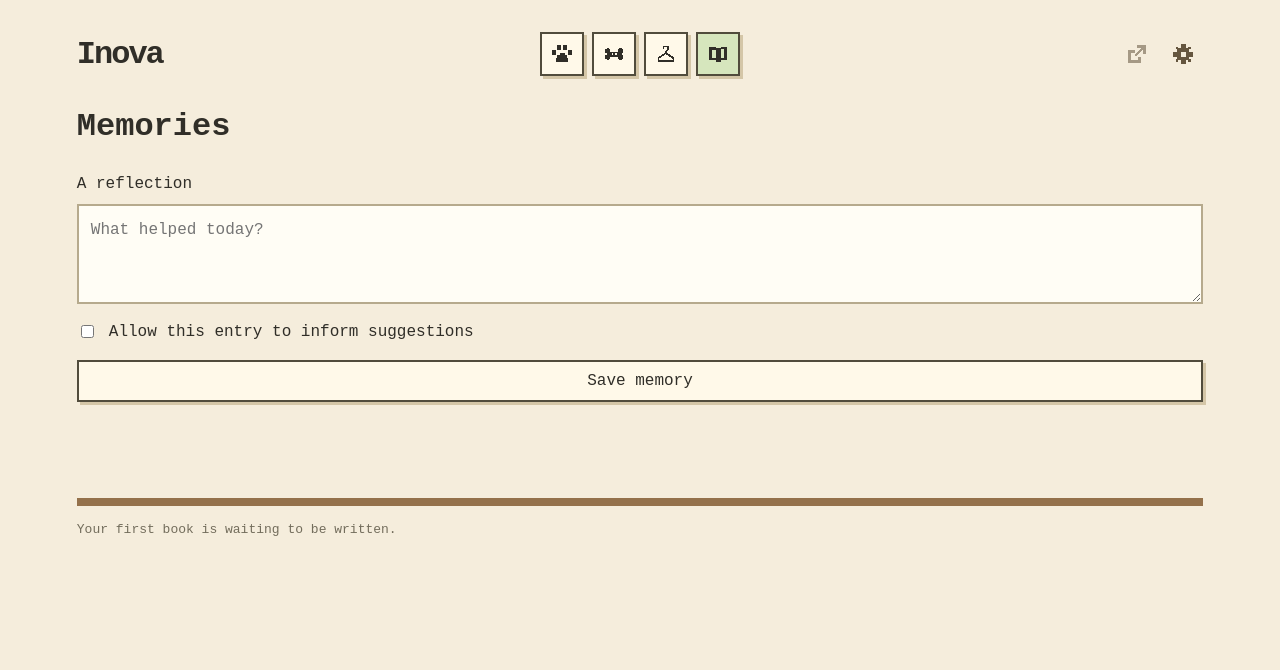
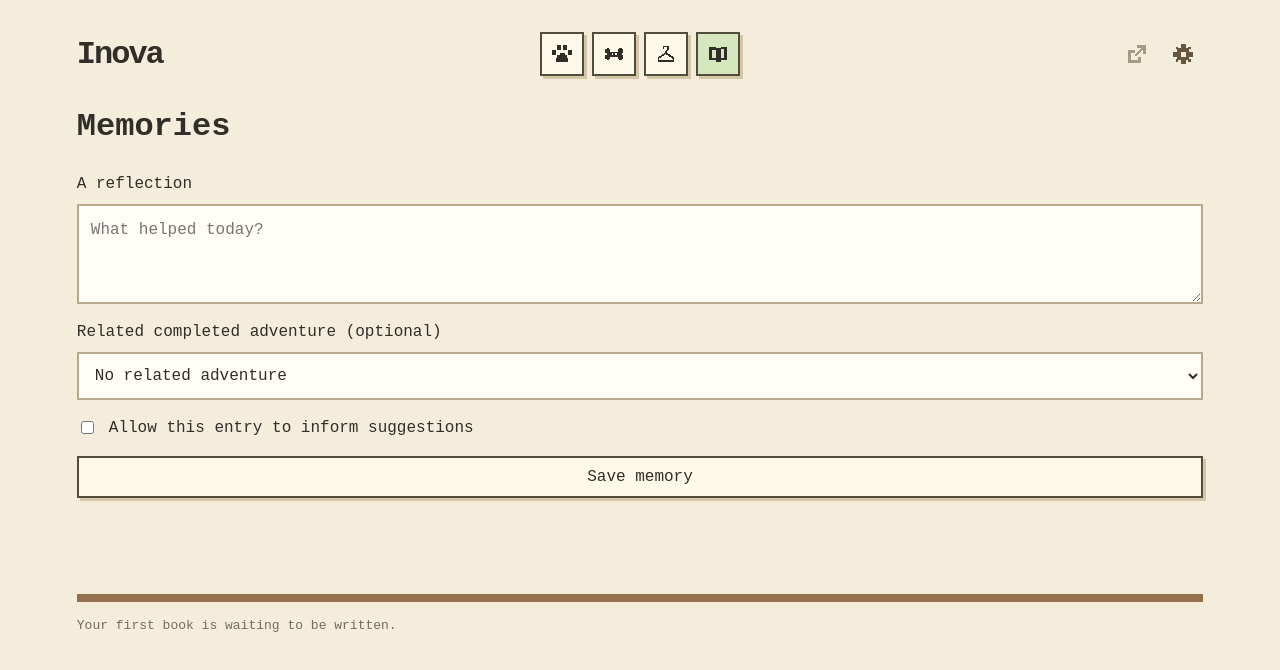
Before and after one commit to JBarmada/Inova, a React (Vite) app: page / in a window 1280 px wide. Both pictures are taken after a click on the button 718 px from the left and 54 px from the top of the page. Shown: the top 670 px of the page. Built offline with nearby package versions, Linux system fonts and the light colour scheme.

Commit message:
Connect reflections to completed adventures

```diff
--- a/src/features/world/MemoryShelf.tsx
+++ b/src/features/world/MemoryShelf.tsx
@@ -9,16 +9,23 @@ export function MemoryShelf() {
   const [editing, setEditing] = useState(false);
   const [draft, setDraft] = useState("");
   const [allowed, setAllowed] = useState(false);
+  const [questId, setQuestId] = useState("");
   const [selectedId, setSelectedId] = useState<string | null>(null);
   const selected = state.memories.find((entry) => entry.id === selectedId);
   const { run, busy, message } = useAction();
   async function save() {
-    await dispatch({ type: "add-memory", memory: { id: newId(), text, createdAt: now(), aiAllowed: allowed } });
+    await dispatch({ type: "add-memory", memory: { id: newId(), text, createdAt: now(), aiAllowed: allowed, ...(questId ? { questId } : {}) } });
     setText("");
+    setQuestId("");
+    setAllowed(false);
   }
   return <section className="memory-shelf" aria-label="Memories"><h2>Memories</h2>
     <form onSubmit={(event) => { event.preventDefault(); void run(save, "A memory was added to your shelf."); }}>
       <label>A reflection<textarea required value={text} maxLength={4000} onChange={(event) => setText(event.target.value)} placeholder="What helped today?" /></label>
+      <label>Related completed adventure (optional)<select value={questId} disabled={busy} onChange={(event) => setQuestId(event.target.value)}>
+        <option value="">No related adventure</option>
+        {state.quests.filter((quest) => quest.status === "completed").map((quest) => <option key={quest.id} value={quest.id}>{quest.title}</option>)}
+      </select></label>
       <label className="checkbox"><input type="checkbox" checked={allowed} onChange={(event) => setAllowed(event.target.checked)} />Allow this entry to inform suggestions</label>
       <button disabled={busy}>Save memory</button>
     </form>
@@ -26,6 +33,7 @@ export function MemoryShelf() {
       onClick={() => void run(async () => { setSelectedId(memory.id); setEditing(false); }, "Book opened.")}>{new Date(memory.createdAt).toLocaleDateString()}</button>)}</div>
     {!state.memories.length && <p className="empty">Your first book is waiting to be written.</p>}
     {selected && <article className="open-book"><h4>{new Date(selected.createdAt).toLocaleString()}</h4>
+      {selected.questId && <p>Adventure: {state.quests.find((quest) => quest.id === selected.questId)?.title ?? "Unavailable adventure"}</p>}
       {editing ? <form onSubmit={(event) => { event.preventDefault(); void run(async () => {
         await dispatch({ type: "edit-memory", id: selected.id, text: draft }); setEditing(false);
       }, "Memory updated."); }}><label>Edit reflection<textarea required maxLength={4000} value={draft}
--- a/src/state/reducer.ts
+++ b/src/state/reducer.ts
@@ -42,6 +42,9 @@ function apply(state: AppState, action: Action): AppState {
     case "equip": case "unequip": case "wardrobe-scenario": return changeEquipment(state, action);
     case "add-memory":
       if (state.memories.some((entry) => entry.id === action.memory.id)) return state;
+      if (action.memory.questId && !state.quests.some((quest) => quest.id === action.memory.questId && quest.status === "completed")) {
+        throw Error("A related adventure must be completed first.");
+      }
       return { ...state, memories: [...state.memories, action.memory] };
     case "edit-memory": {
       const text = action.text.trim();
--- a/src/styles.css
+++ b/src/styles.css
@@ -8,7 +8,7 @@
 :root { font-family: ui-monospace, "Cascadia Code", monospace; color: #302e28; background: transparent; font-synthesis: none; }
 * { box-sizing: border-box; }
 body { margin: 0; }
-button, input, textarea { font: inherit; }
+button, input, textarea, select { font: inherit; }
 button { cursor: pointer; border: 2px solid #514c3c; background: #fff9e9; color: #302e28; padding: 10px 16px; box-shadow: 3px 3px 0 #d4c6a7; }
 button:hover:not(:disabled) { background: #e2edcf; }
 button:active:not(:disabled) { transform: translate(2px, 2px); box-shadow: 1px 1px 0 #d4c6a7; }
@@ -38,7 +38,7 @@ nav { margin: 24px 0 32px; text-transform: capitalize; }
 .dog-stage { display: flex; justify-content: center; min-height: 210px; align-items: center; }
 form { display: grid; gap: 16px; margin: 24px 0; }
 label { display: grid; gap: 8px; text-align: left; line-height: 1.5; }
-input:not([type="checkbox"]), textarea { padding: 12px; border: 2px solid #b6aa8d; width: 100%; background: #fffdf5; color: inherit; }
+input:not([type="checkbox"]), textarea, select { padding: 12px; border: 2px solid #b6aa8d; width: 100%; background: #fffdf5; color: inherit; }
 textarea { min-height: 100px; resize: vertical; }
 .checkbox { display: flex; align-items: center; gap: 12px; }
 .commitment { display: flex; justify-content: space-between; align-items: center; gap: 16px; padding: 16px 0; border-bottom: 1px dashed #b6aa8d; }
```
Also changed, not shown: 4 other files (tests, documents, lock files or other folders).
